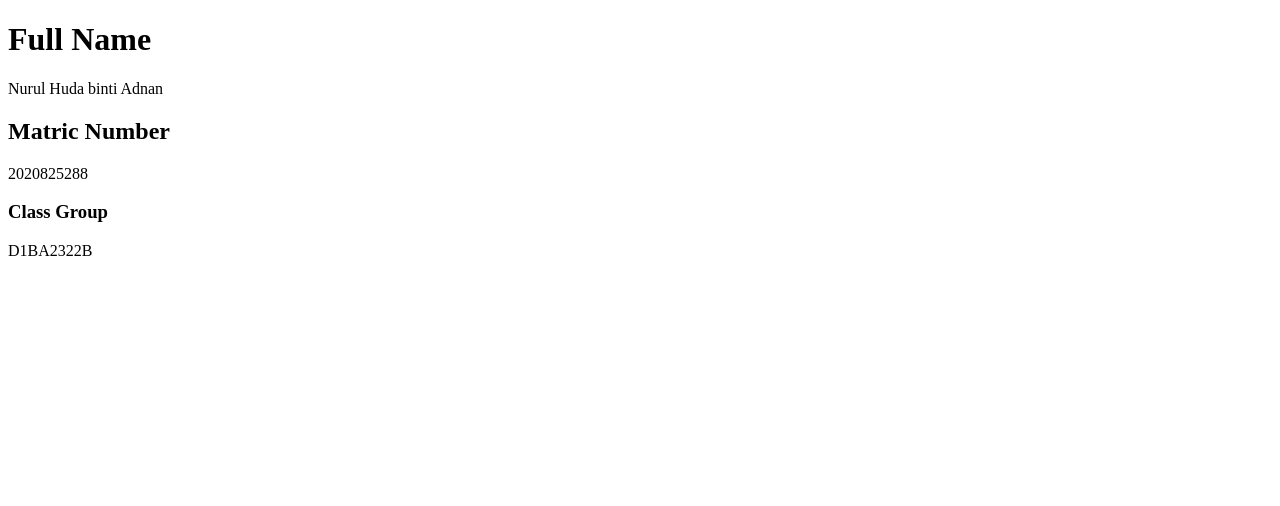
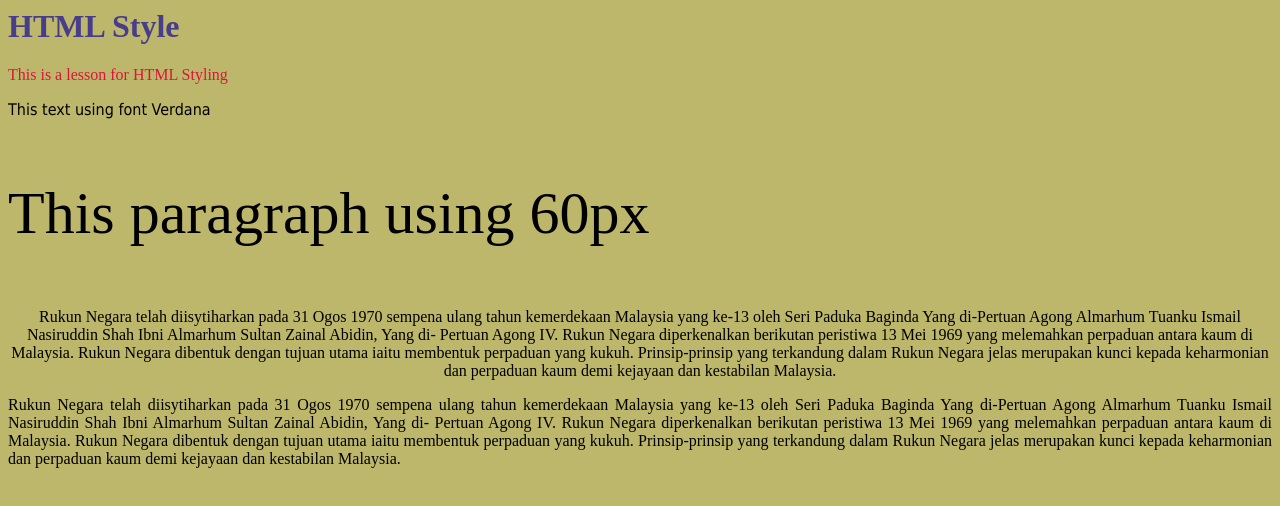
Before and after one commit to nurulhuda99/personal_portfolio, a plain HTML site: page index.html in a window 1280 px wide. Drawn offline with Linux system fonts and the light colour scheme.

Commit message:
Update index.html

```diff
--- a/index.html
+++ b/index.html
@@ -1,17 +1,17 @@
-<!DOCTYPE html>
 <html>
+   <head>
+	<title> HTML Style Lesson </title>
+   </head>
 
-         <head>
+<body style="background-color:darkkhaki;">
 
-                  <title>Nurul Huda</title>
+<h1 style="color:darkslateblue"> HTML Style </h1>
+<p style="color:crimson"> This is a lesson for HTML Styling </p>
 
-         </head>
-<body>
-<h1>Full Name</h1>
-<p>Nurul Huda binti Adnan</p>
-<h2>Matric Number</h2>
-<p>2020825288</p>
-<h3>Class Group</h3>
-<p>D1BA2322B</p>
-</body>
-</html>
+<p style="font-family:'Segeo UI', Tahoma, Geneva, Verdana, sans-serif;"> This text using font Verdana </p>
+
+<p style="font-size:60px;"> This paragraph using 60px </p>
+
+<p style="text-align:center;"> Rukun Negara telah diisytiharkan pada 31 Ogos 1970 sempena ulang tahun kemerdekaan Malaysia yang ke-13 oleh Seri Paduka Baginda Yang di-Pertuan Agong Almarhum Tuanku Ismail Nasiruddin Shah Ibni Almarhum Sultan Zainal Abidin, Yang di- Pertuan Agong IV. Rukun Negara diperkenalkan berikutan peristiwa 13 Mei 1969 yang melemahkan perpaduan antara kaum di Malaysia. Rukun Negara dibentuk dengan tujuan utama iaitu membentuk perpaduan yang kukuh. Prinsip-prinsip yang terkandung dalam Rukun Negara jelas merupakan kunci kepada keharmonian dan perpaduan kaum demi kejayaan dan kestabilan Malaysia. </p>
+
+<p style="text-align:justify;"> Rukun Negara telah diisytiharkan pada 31 Ogos 1970 sempena ulang tahun kemerdekaan Malaysia yang ke-13 oleh Seri Paduka Baginda Yang di-Pertuan Agong Almarhum Tuanku Ismail Nasiruddin Shah Ibni Almarhum Sultan Zainal Abidin, Yang di- Pertuan Agong IV. Rukun Negara diperkenalkan berikutan peristiwa 13 Mei 1969 yang melemahkan perpaduan antara kaum di Malaysia. Rukun Negara dibentuk dengan tujuan utama iaitu membentuk perpaduan yang kukuh. Prinsip-prinsip yang terkandung dalam Rukun Negara jelas merupakan kunci kepada keharmonian dan perpaduan kaum demi kejayaan dan kestabilan Malaysia. </p>
```
